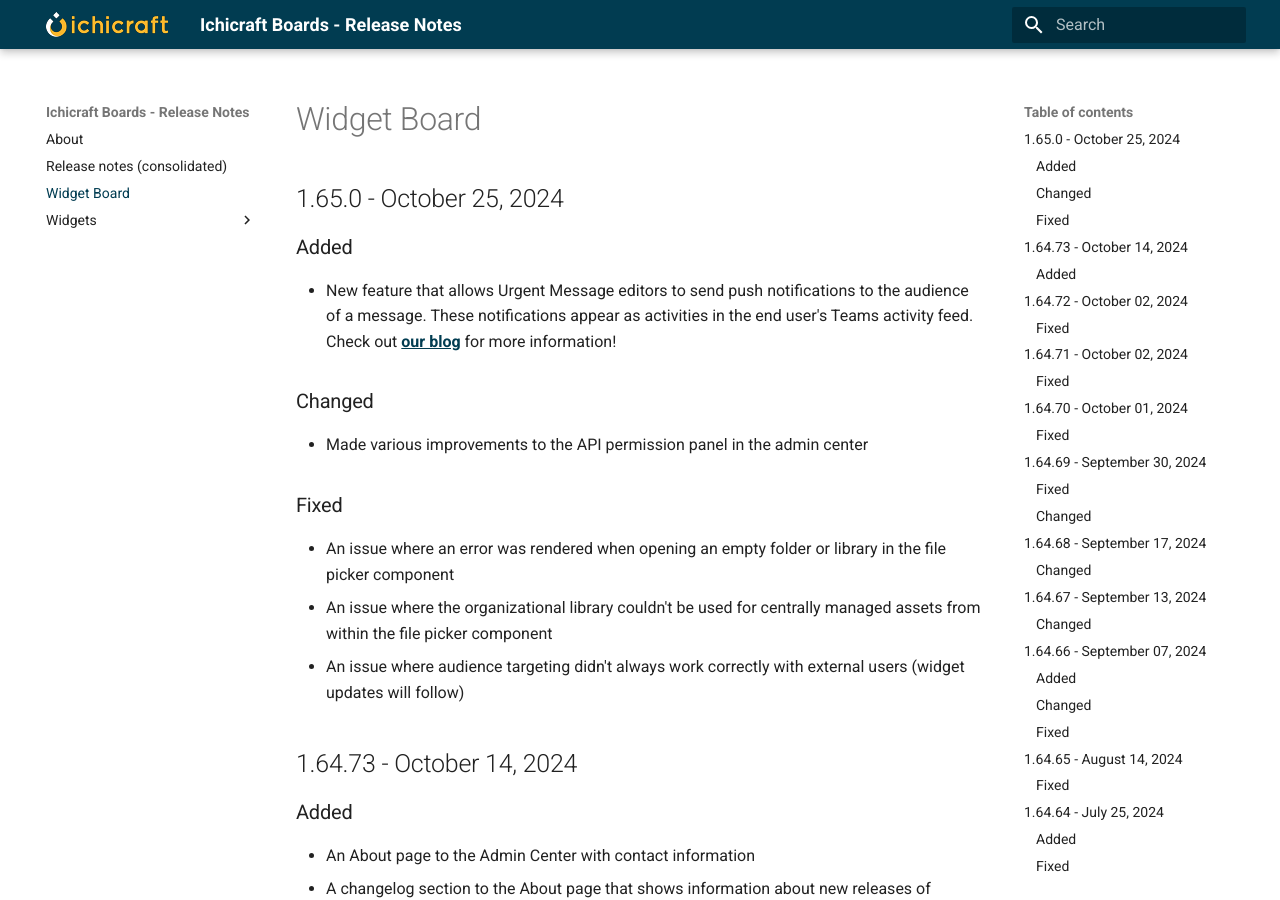
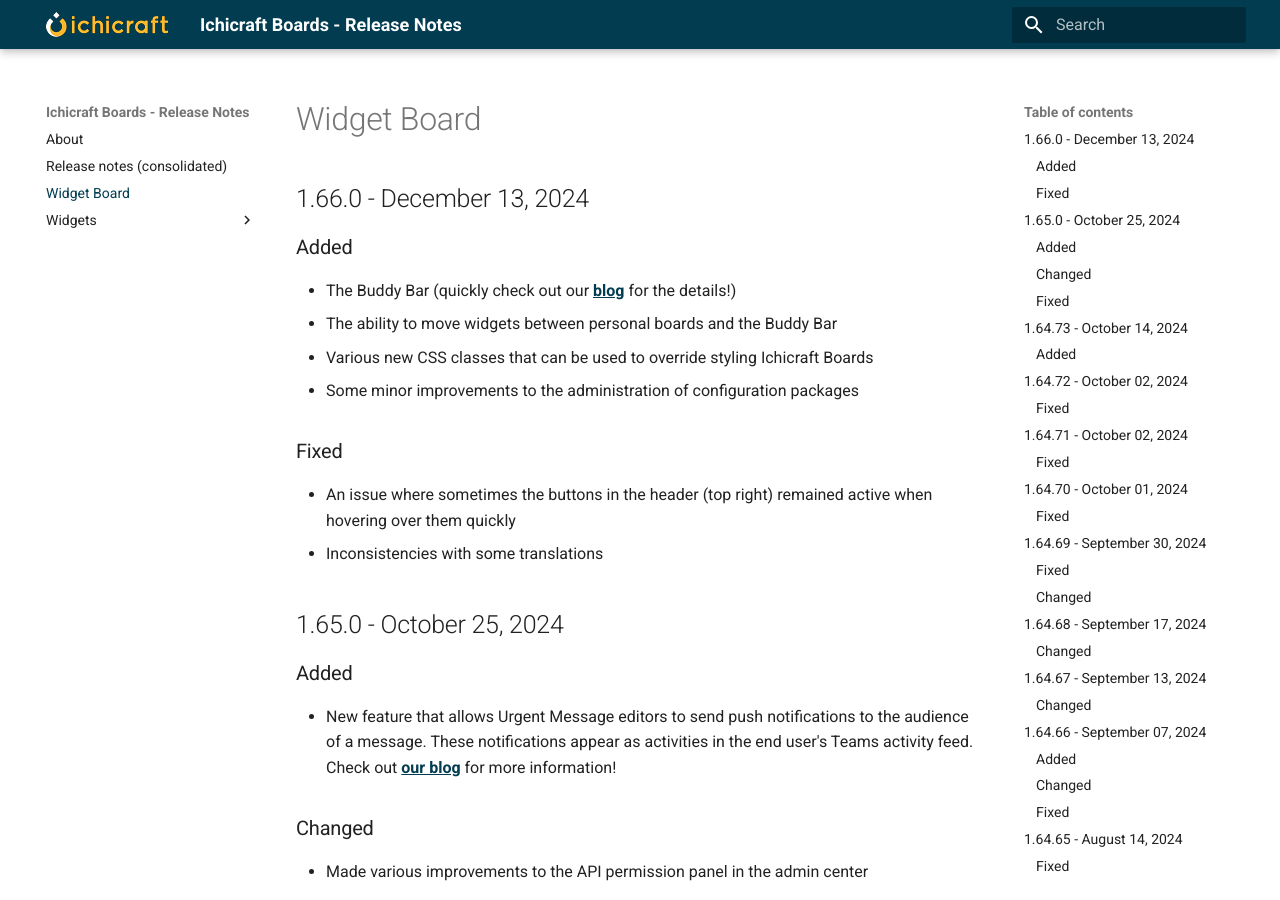
Before and after one commit to ichicraft/widgets-docs, an MkDocs documentation site: the page built from docs/Widget Board.md, in a window 1280 px wide and 900 px high. Built offline with MkDocs 1.6.1 and Material for MkDocs 9.7.7, drawn with Linux system fonts in a browser that asks for light colours.

```diff
--- a/docs/Widget Board.md
+++ b/docs/Widget Board.md
@@ -1,3 +1,15 @@
+## 1.66.0 - December 13, 2024
+
+### Added
+- The Buddy Bar (quickly check out our [blog](https://ichicraft.com/buddy-bar-ichicraft-boards/) for the details!)
+- The ability to move widgets between personal boards and the Buddy Bar
+- Various new CSS classes that can be used to override styling Ichicraft Boards
+- Some minor improvements to the administration of configuration packages
+
+### Fixed
+- An issue where sometimes the buttons in the header (top right) remained active when hovering over them quickly
+- Inconsistencies with some translations
+
 ## 1.65.0 - October 25, 2024
 
 ### Added
```
Also changed, not shown: docs/Release-notes-(consolidated).md (+12 -0 lines).
